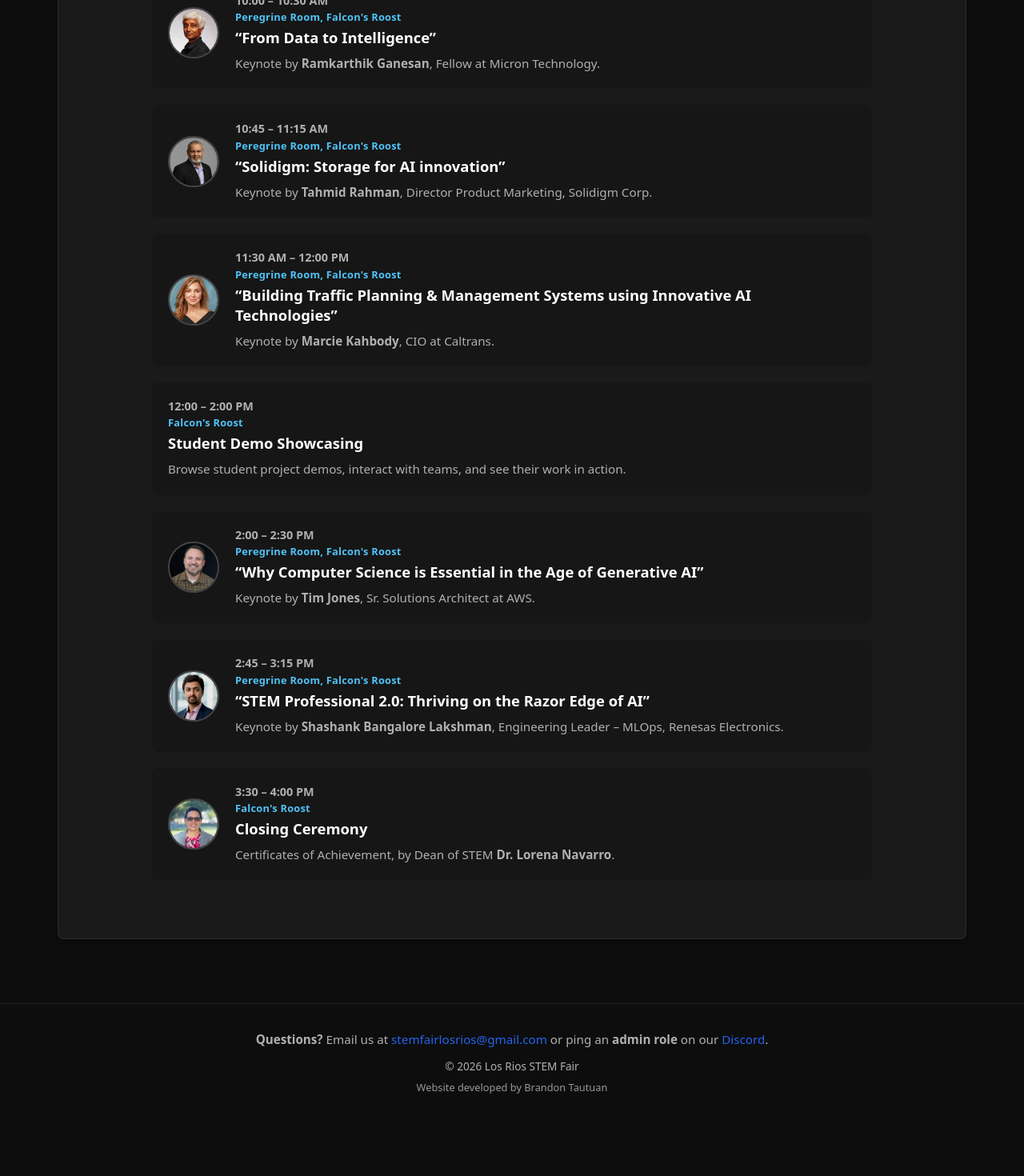
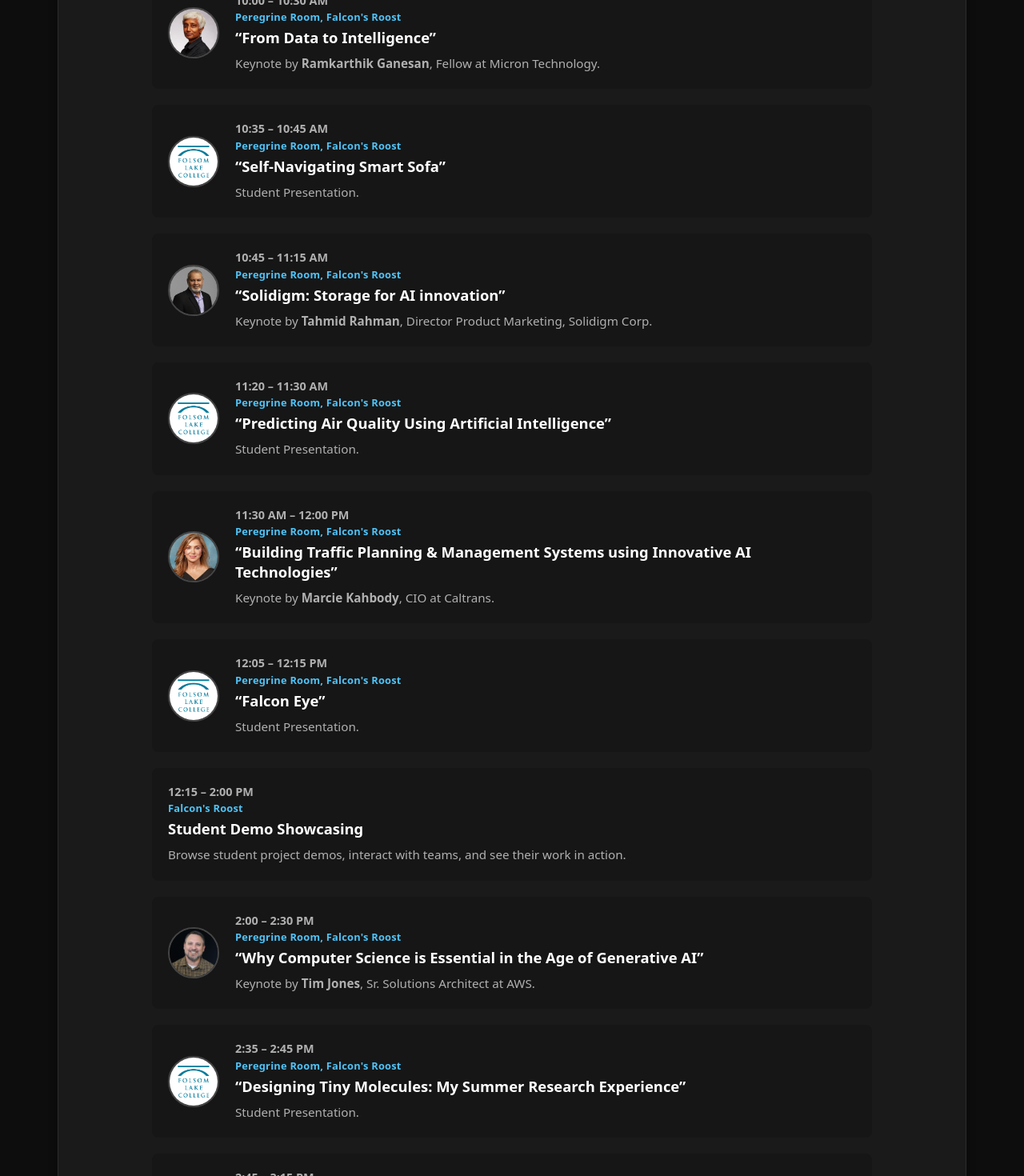
Before and after one commit to brandontautuan/StemFair2026, a React (Vite) app: page /schedule in a window 1280 px wide. Shown: the part 520-1990 px from the top of the page at 80% size. Before the commit the page ends 1920 px from the top, so only its background shows below. Built offline with nearby package versions, Linux system fonts and the light colour scheme.

Commit message:
Added student presentations

```diff
--- a/src/index.css
+++ b/src/index.css
@@ -1161,7 +1161,8 @@
   margin: 0;
 }
 
-.schedule-item--keynote {
+.schedule-item--keynote,
+.schedule-item--student {
   display: flex;
   align-items: center;
   gap: 1.25rem;
--- a/src/pages/Home.tsx
+++ b/src/pages/Home.tsx
@@ -213,6 +213,17 @@
                   </p>
                 </div>
               </li>
+              <li className="schedule-item schedule-item--student">
+                <img className="schedule-speaker-photo" src="/speakers/flc_logo.jpg" alt="Student Presentation" />
+                <div className="schedule-item-content">
+                  <span className="schedule-time">10:35 – 10:45 AM</span>
+                  <span className="schedule-location">Peregrine Room, Falcon's Roost</span>
+                  <span className="schedule-title">&ldquo;Self-Navigating Smart Sofa&rdquo;</span>
+                  <p className="schedule-desc">
+                    Student Presentation.
+                  </p>
+                </div>
+              </li>
               <li className="schedule-item schedule-item--keynote">
                 <img className="schedule-speaker-photo" src="/speakers/tahmid_solidigm.png" alt="Tahmid Rahman" />
                 <div className="schedule-item-content">
@@ -221,6 +232,17 @@
                   <span className="schedule-title">&ldquo;Solidigm: Storage for AI innovation&rdquo;</span>
                   <p className="schedule-desc">
                     Keynote by <strong>Tahmid Rahman</strong>, Director Product Marketing, Solidigm Corp.
+                  </p>
+                </div>
+              </li>
+              <li className="schedule-item schedule-item--student">
+                <img className="schedule-speaker-photo" src="/speakers/flc_logo.jpg" alt="Student Presentation" />
+                <div className="schedule-item-content">
+                  <span className="schedule-time">11:20 – 11:30 AM</span>
+                  <span className="schedule-location">Peregrine Room, Falcon's Roost</span>
+                  <span className="schedule-title">&ldquo;Predicting Air Quality Using Artificial Intelligence&rdquo;</span>
+                  <p className="schedule-desc">
+                    Student Presentation.
                   </p>
                 </div>
               </li>
@@ -235,8 +257,19 @@
                   </p>
                 </div>
               </li>
+              <li className="schedule-item schedule-item--student">
+                <img className="schedule-speaker-photo" src="/speakers/flc_logo.jpg" alt="Student Presentation" />
+                <div className="schedule-item-content">
+                  <span className="schedule-time">12:05 – 12:15 PM</span>
+                  <span className="schedule-location">Peregrine Room, Falcon's Roost</span>
+                  <span className="schedule-title">&ldquo;Falcon Eye&rdquo;</span>
+                  <p className="schedule-desc">
+                    Student Presentation.
+                  </p>
+                </div>
+              </li>
               <li className="schedule-item">
-                <span className="schedule-time">12:00 – 2:00 PM</span>
+                <span className="schedule-time">12:15 – 2:00 PM</span>
                 <span className="schedule-location">Falcon's Roost</span>
                 <span className="schedule-title">Student Demo Showcasing</span>
                 <p className="schedule-desc">
@@ -254,6 +287,17 @@
                   </p>
                 </div>
               </li>
+              <li className="schedule-item schedule-item--student">
+                <img className="schedule-speaker-photo" src="/speakers/flc_logo.jpg" alt="Student Presentation" />
+                <div className="schedule-item-content">
+                  <span className="schedule-time">2:35 – 2:45 PM</span>
+                  <span className="schedule-location">Peregrine Room, Falcon's Roost</span>
+                  <span className="schedule-title">&ldquo;Designing Tiny Molecules: My Summer Research Experience&rdquo;</span>
+                  <p className="schedule-desc">
+                    Student Presentation.
+                  </p>
+                </div>
+              </li>
               <li className="schedule-item schedule-item--keynote">
                 <img className="schedule-speaker-photo" src="/speakers/shashank_renesas.jpeg" alt="Shashank Bangalore Lakshman" />
                 <div className="schedule-item-content">
@@ -262,6 +306,17 @@
                   <span className="schedule-title">&ldquo;STEM Professional 2.0: Thriving on the Razor Edge of AI&rdquo;</span>
                   <p className="schedule-desc">
                     Keynote by <strong>Shashank Bangalore Lakshman</strong>, Engineering Leader – MLOps, Renesas Electronics.
+                  </p>
+                </div>
+              </li>
+              <li className="schedule-item schedule-item--student">
+                <img className="schedule-speaker-photo" src="/speakers/flc_logo.jpg" alt="Student Presentation" />
+                <div className="schedule-item-content">
+                  <span className="schedule-time">3:20 – 3:30 PM</span>
+                  <span className="schedule-location">Peregrine Room, Falcon's Roost</span>
+                  <span className="schedule-title">&ldquo;Investigating the Role of Fungal Enzymes in Degrading Environmental Phthalates&rdquo;</span>
+                  <p className="schedule-desc">
+                    Student Presentation.
                   </p>
                 </div>
               </li>
--- a/src/pages/Schedule.tsx
+++ b/src/pages/Schedule.tsx
@@ -58,6 +58,17 @@
                 </p>
               </div>
             </motion.li>
+            <motion.li className="schedule-item schedule-item--student" variants={itemVariants}>
+              <img className="schedule-speaker-photo" src="/speakers/flc_logo.jpg" alt="Student Presentation" />
+              <div className="schedule-item-content">
+                <span className="schedule-time">10:35 – 10:45 AM</span>
+                <span className="schedule-location">Peregrine Room, Falcon's Roost</span>
+                <span className="schedule-title">&ldquo;Self-Navigating Smart Sofa&rdquo;</span>
+                <p className="schedule-desc">
+                  Student Presentation.
+                </p>
+              </div>
+            </motion.li>
             <motion.li className="schedule-item schedule-item--keynote" variants={itemVariants}>
               <img className="schedule-speaker-photo" src="/speakers/tahmid_solidigm.png" alt="Tahmid Rahman" />
               <div className="schedule-item-content">
@@ -66,6 +77,17 @@
                 <span className="schedule-title">&ldquo;Solidigm: Storage for AI innovation&rdquo;</span>
                 <p className="schedule-desc">
                   Keynote by <strong>Tahmid Rahman</strong>, Director Product Marketing, Solidigm Corp.
+                </p>
+              </div>
+            </motion.li>
+            <motion.li className="schedule-item schedule-item--student" variants={itemVariants}>
+              <img className="schedule-speaker-photo" src="/speakers/flc_logo.jpg" alt="Student Presentation" />
+              <div className="schedule-item-content">
+                <span className="schedule-time">11:20 – 11:30 AM</span>
+                <span className="schedule-location">Peregrine Room, Falcon's Roost</span>
+                <span className="schedule-title">&ldquo;Predicting Air Quality Using Artificial Intelligence&rdquo;</span>
+                <p className="schedule-desc">
+                  Student Presentation.
                 </p>
               </div>
             </motion.li>
@@ -80,8 +102,19 @@
                 </p>
               </div>
             </motion.li>
+            <motion.li className="schedule-item schedule-item--student" variants={itemVariants}>
+              <img className="schedule-speaker-photo" src="/speakers/flc_logo.jpg" alt="Student Presentation" />
+              <div className="schedule-item-content">
+                <span className="schedule-time">12:05 – 12:15 PM</span>
+                <span className="schedule-location">Peregrine Room, Falcon's Roost</span>
+                <span className="schedule-title">&ldquo;Falcon Eye&rdquo;</span>
+                <p className="schedule-desc">
+                  Student Presentation.
+                </p>
+              </div>
+            </motion.li>
             <motion.li className="schedule-item" variants={itemVariants}>
-              <span className="schedule-time">12:00 – 2:00 PM</span>
+              <span className="schedule-time">12:15 – 2:00 PM</span>
               <span className="schedule-location">Falcon's Roost</span>
               <span className="schedule-title">Student Demo Showcasing</span>
               <p className="schedule-desc">
@@ -99,6 +132,17 @@
                 </p>
               </div>
             </motion.li>
+            <motion.li className="schedule-item schedule-item--student" variants={itemVariants}>
+              <img className="schedule-speaker-photo" src="/speakers/flc_logo.jpg" alt="Student Presentation" />
+              <div className="schedule-item-content">
+                <span className="schedule-time">2:35 – 2:45 PM</span>
+                <span className="schedule-location">Peregrine Room, Falcon's Roost</span>
+                <span className="schedule-title">&ldquo;Designing Tiny Molecules: My Summer Research Experience&rdquo;</span>
+                <p className="schedule-desc">
+                  Student Presentation.
+                </p>
+              </div>
+            </motion.li>
             <motion.li className="schedule-item schedule-item--keynote" variants={itemVariants}>
               <img className="schedule-speaker-photo" src="/speakers/shashank_renesas.jpeg" alt="Shashank Bangalore Lakshman" />
               <div className="schedule-item-content">
@@ -107,6 +151,17 @@
                 <span className="schedule-title">&ldquo;STEM Professional 2.0: Thriving on the Razor Edge of AI&rdquo;</span>
                 <p className="schedule-desc">
                   Keynote by <strong>Shashank Bangalore Lakshman</strong>, Engineering Leader – MLOps, Renesas Electronics.
+                </p>
+              </div>
+            </motion.li>
+            <motion.li className="schedule-item schedule-item--student" variants={itemVariants}>
+              <img className="schedule-speaker-photo" src="/speakers/flc_logo.jpg" alt="Student Presentation" />
+              <div className="schedule-item-content">
+                <span className="schedule-time">3:20 – 3:30 PM</span>
+                <span className="schedule-location">Peregrine Room, Falcon's Roost</span>
+                <span className="schedule-title">&ldquo;Investigating the Role of Fungal Enzymes in Degrading Environmental Phthalates&rdquo;</span>
+                <p className="schedule-desc">
+                  Student Presentation.
                 </p>
               </div>
             </motion.li>
```
Also changed, not shown: Bridge-stacked-teal-300dpi-rgb.jpg (added), Event Schedule.txt, public/speakers/flc_logo.jpg (added).
